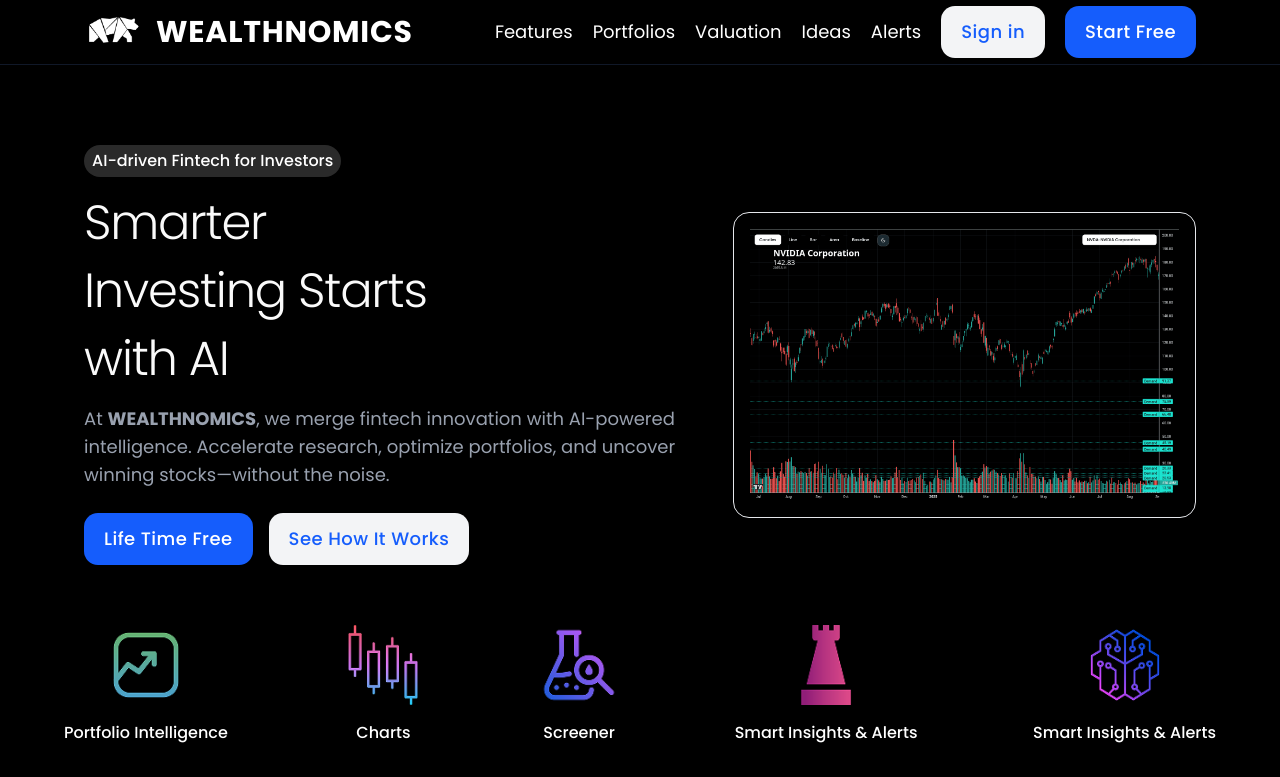
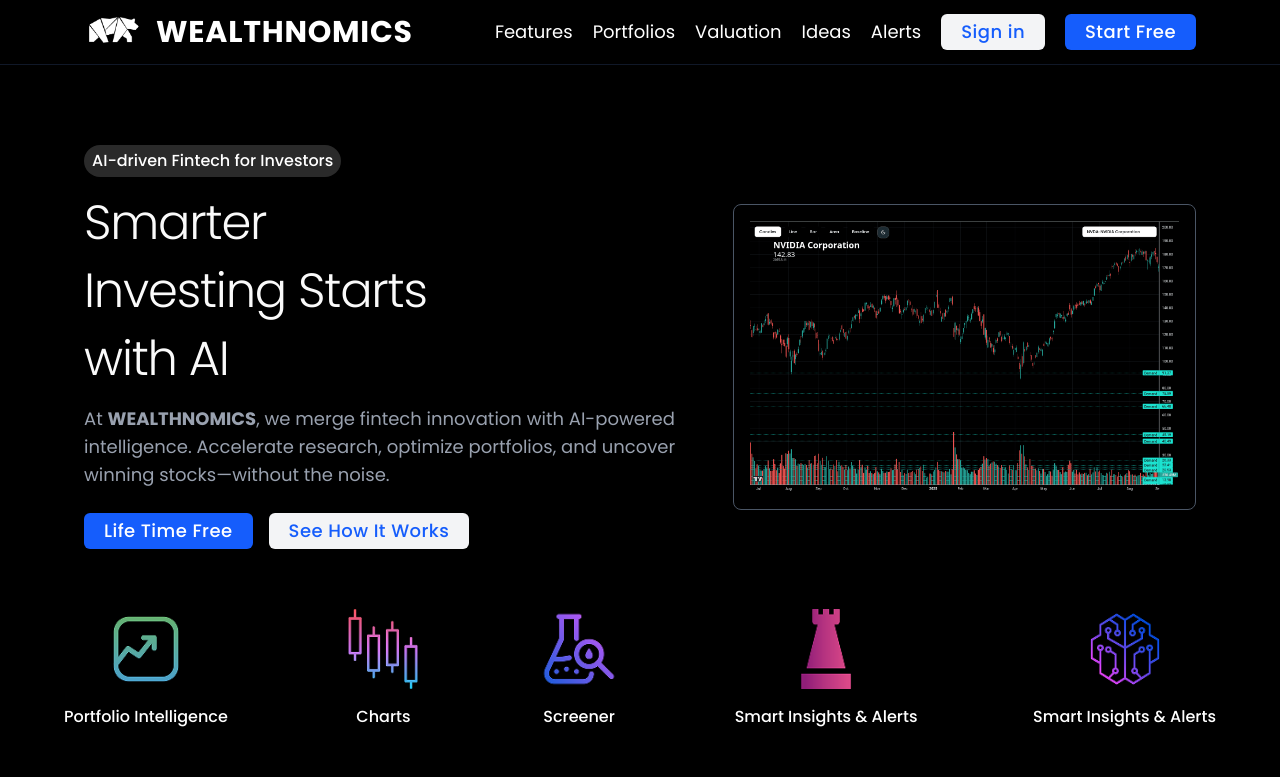
Before and after one commit to ayushman-wealthnomic/option-trading-frontend, a React (Vite) app: page / in a window 1280 px wide. Shown: the top 777 px of the page. Built offline with nearby package versions, Linux system fonts and the light colour scheme; a web font is replaced by a local one.

Commit message:
Updated buttons

```diff
--- a/src/components/Landing/Button.tsx
+++ b/src/components/Landing/Button.tsx
@@ -14,7 +14,7 @@
     onClick,
     className = ''
 }) => {
-    const baseClasses = "inline-flex items-center gap-2 px-5 py-3 rounded-xl font-bold tracking-wide border-0 cursor-pointer transition-all duration-200";
+    const baseClasses = "inline-flex items-center gap-2 px-5 py-1 rounded-sm font-bold tracking-wide border-0 cursor-pointer transition-all duration-200";
     const primaryClasses = "bg-blue-600 text-white shadow-lg hover:bg-blue-700";
     const ghostClasses = "bg-gray-100 text-blue-600 border border-blue-300 hover:bg-blue-50";
 
--- a/src/components/Landing/HeroSection.tsx
+++ b/src/components/Landing/HeroSection.tsx
@@ -3,7 +3,7 @@
 import Button from './Button';
 
 const MockDashboard: React.FC = () => (
-    <div className="border border-gray-200  rounded-2xl shadow-lg p-4">
+    <div className="border border-gray-600  rounded-md shadow-lg p-4">
         {/* <div className="h-8 rounded-lg bg-white bg-opacity-10 mb-3"></div> */}
         <img src="./chart_demo.png" alt="Chart" className='object-cover' />
         {/* <div
--- a/src/components/TechnicalAnalysis/CandleStickChart.tsx
+++ b/src/components/TechnicalAnalysis/CandleStickChart.tsx
@@ -98,7 +98,7 @@
         light: {
             backgroundColor: "white",
             textColor: "#333333",
-            gridColor: "rgba(197, 203, 206, 0.3)",
+            gridColor: "rgba(197, 203, 206, 0.1)",
             borderColor: "rgba(42, 46, 57, 0.8)",
             upColor: "#089981",
             downColor: "#f23645",
```
